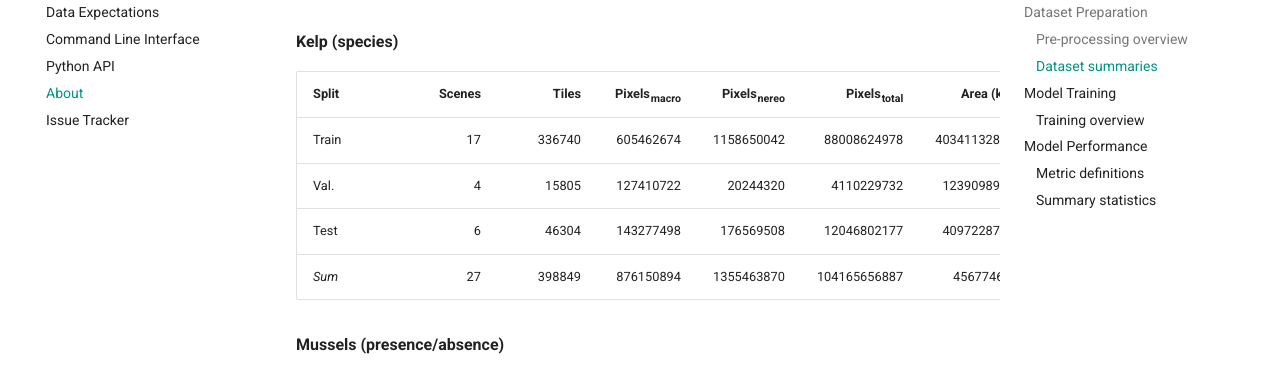
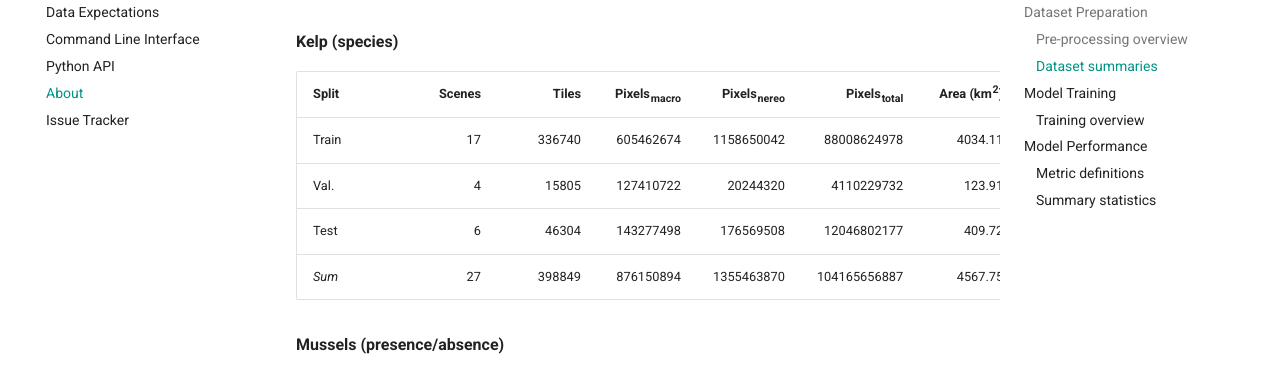
Before and after one commit to HakaiInstitute/kelp-o-matic, an MkDocs documentation site: the page built from docs/about.md, in a window 1280 px wide and 900 px high, scrolled down 1835 px. Shown: the part 177-548 px from the top of the window. Built offline with MkDocs 1.6.1 and Material for MkDocs 9.7.7, drawn with Linux system fonts in a browser that asks for light colours; comment, search, counter and statistics services are not loaded.

Commit message:
Fix species numbers
Was reporting incorrect area in dataset summary

```diff
--- a/docs/about.md
+++ b/docs/about.md
@@ -85,12 +85,12 @@ flowchart TD
 
 **Kelp (species)**
 
-| Split | Scenes |  Tiles | Pixels~macro~ | Pixels~nereo~ | Pixels~total~ |  Area (km^2^) | Res~max~ (m) | Res~min~ (m) | Res~$\mu$~ (m) | Res~$\sigma$~ (m) |
-|:------|-------:|-------:|--------------:|--------------:|--------------:|--------------:|-------------:|-------------:|---------------:|------------------:|
-| Train |     17 | 336740 |     605462674 |    1158650042 |   88008624978 | 4034113286.55 |       0.1040 |       0.0230 |         0.0488 |            0.0266 |
-| Val.  |      4 |  15805 |     127410722 |      20244320 |    4110229732 |  123909899.85 |       0.0420 |       0.0230 |         0.0296 |            0.0085 |
-| Test  |      6 |  46304 |     143277498 |     176569508 |   12046802177 |  409722875.67 |       0.0680 |       0.0230 |         0.0385 |            0.0161 |
-| *Sum* |     27 | 398849 |     876150894 |    1355463870 |  104165656887 |    4567746062 |              |              |                |                   |
+| Split | Scenes |  Tiles | Pixels~macro~ | Pixels~nereo~ | Pixels~total~ | Area (km^2^) | Res~max~ (m) | Res~min~ (m) | Res~$\mu$~ (m) | Res~$\sigma$~ (m) |
+|:------|-------:|-------:|--------------:|--------------:|--------------:|-------------:|-------------:|-------------:|---------------:|------------------:|
+| Train |     17 | 336740 |     605462674 |    1158650042 |   88008624978 |      4034.11 |       0.1040 |       0.0230 |         0.0488 |            0.0266 |
+| Val.  |      4 |  15805 |     127410722 |      20244320 |    4110229732 |       123.91 |       0.0420 |       0.0230 |         0.0296 |            0.0085 |
+| Test  |      6 |  46304 |     143277498 |     176569508 |   12046802177 |       409.72 |       0.0680 |       0.0230 |         0.0385 |            0.0161 |
+| *Sum* |     27 | 398849 |     876150894 |    1355463870 |  104165656887 |      4567.75 |              |              |                |                   |
 
 **Mussels (presence/absence)**
 
```
